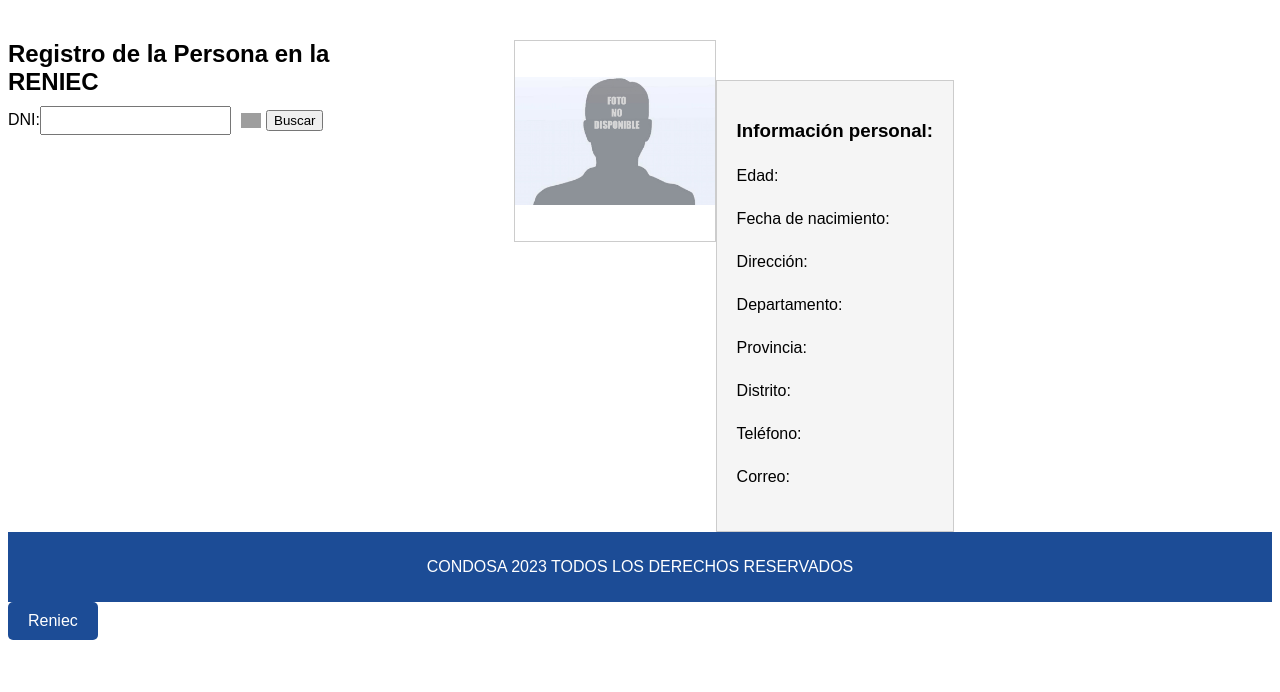
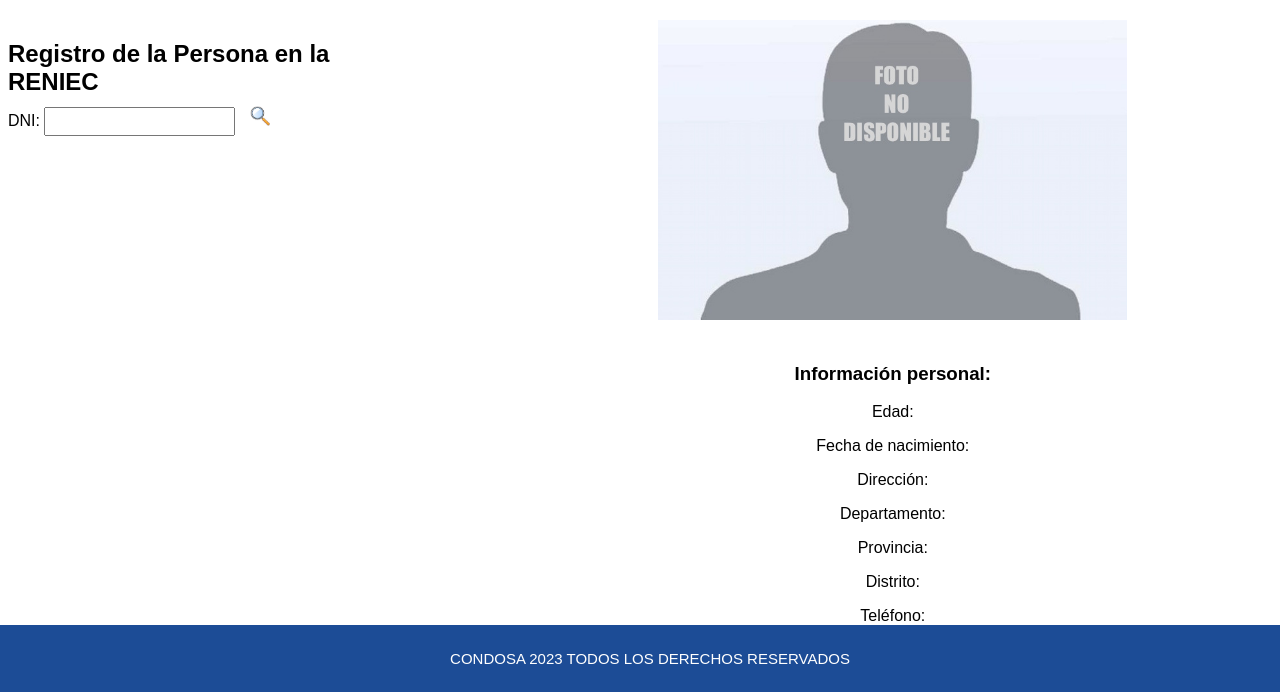
Before and after one commit to Rodri123zxc/Condosa_actualizado, a Flask app: page /reniec.html in a window 1280 px wide. Shown: the part 108-800 px from the top of the page. Run offline with Flask 3, Linux system fonts and the light colour scheme; parts of the project's set-up code (start-up, migrations or seed data) failed here and were passed over; grey boxes are pictures that could not be loaded.

Commit message:
html casi final

```diff
--- a/static/css/style2.css
+++ b/static/css/style2.css
@@ -1,6 +1,7 @@
 body {
   font-family: Arial, sans-serif;
 }
+
 
 #header {
   background-color: #1C4C96;
@@ -43,26 +44,21 @@
 
 .foto-info-container {
   display: flex;
-  margin-top: 20px;
+  flex-direction: column;
+  align-items: center;
 }
 
-#foto-container {
-  width: 200px;
-  height: 200px;
-  overflow: hidden;
-  border: 1px solid #ccc;
-  display: flex;
-  align-items: center;
-  justify-content: center;
+.foto-container {
+  margin-bottom: 20px;
 }
 
-#foto {
-  max-width: 100%;
-  max-height: 100%;
+.foto {
+  width: 300; /* Ajusta el ancho de la foto según tu preferencia */
+  height: 300px; /* Ajusta la altura de la foto según tu preferencia */
 }
 
 .info-box {
-  margin-top: 20px;
+  text-align: center;
 }
 
 .info-personal {
@@ -81,10 +77,15 @@
 }
 
 #footer {
+  position: fixed;
+  bottom: 0;
+  left: 0;
+  width: 100%;
   background-color: #1C4C96;
   color: #fff;
   padding: 10px;
   text-align: center;
+  font-size: 15px;
 }
 
 .btn {
--- a/templates/reniec.html
+++ b/templates/reniec.html
@@ -1,3 +1,4 @@
+
 <!DOCTYPE html>
 <html>
 <head>
@@ -11,20 +12,18 @@
   <div id="content">
     <div class="left">
         <h2>Registro de la Persona en la RENIEC</h2>
-      <div class="dni-container">
+        <div>
             <label for="dni-input">DNI:</label>
             <input type="text" id="dni-input" name="dni">
-        <img id="lupa-icon" src="static/img/lupa.png" alt="Lupa">
-        <button onclick="buscarPersona()">Buscar</button>
+            <img id="lupa-icon" src="static/img/lupa.jpg" alt="Lupa" onclick="buscarPersona()">
         </div>
     </div>
     <div class="right">
         <div class="foto-info-container">
-        <div id="foto-container">
-          <img id="foto" src="static/img/foto.jpg" alt="Imagen de la persona">
+            <div class="foto-container">
+                <img class="foto" src="static/img/foto.jpg" alt="Imagen de la persona">
             </div>
             <div class="info-box">
-          <div class="info-personal">
                 <h3>Información personal:</h3>
                 <p>Edad:</p>
                 <p>Fecha de nacimiento:</p>
@@ -38,12 +37,8 @@
         </div>
     </div>
 </div>
-  </div>
   <div id="footer">
     <p>CONDOSA 2023 TODOS LOS DERECHOS RESERVADOS</p>
   </div>
-
-  <a class="btn btn-primary" href="{{ url_for('vista2.reniec') }}">Reniec</a>
-
 </body>
 </html>
```
Also changed, not shown: static/img/fondo.jpg (added). Lines whose indentation alone changed are shown as unchanged.
